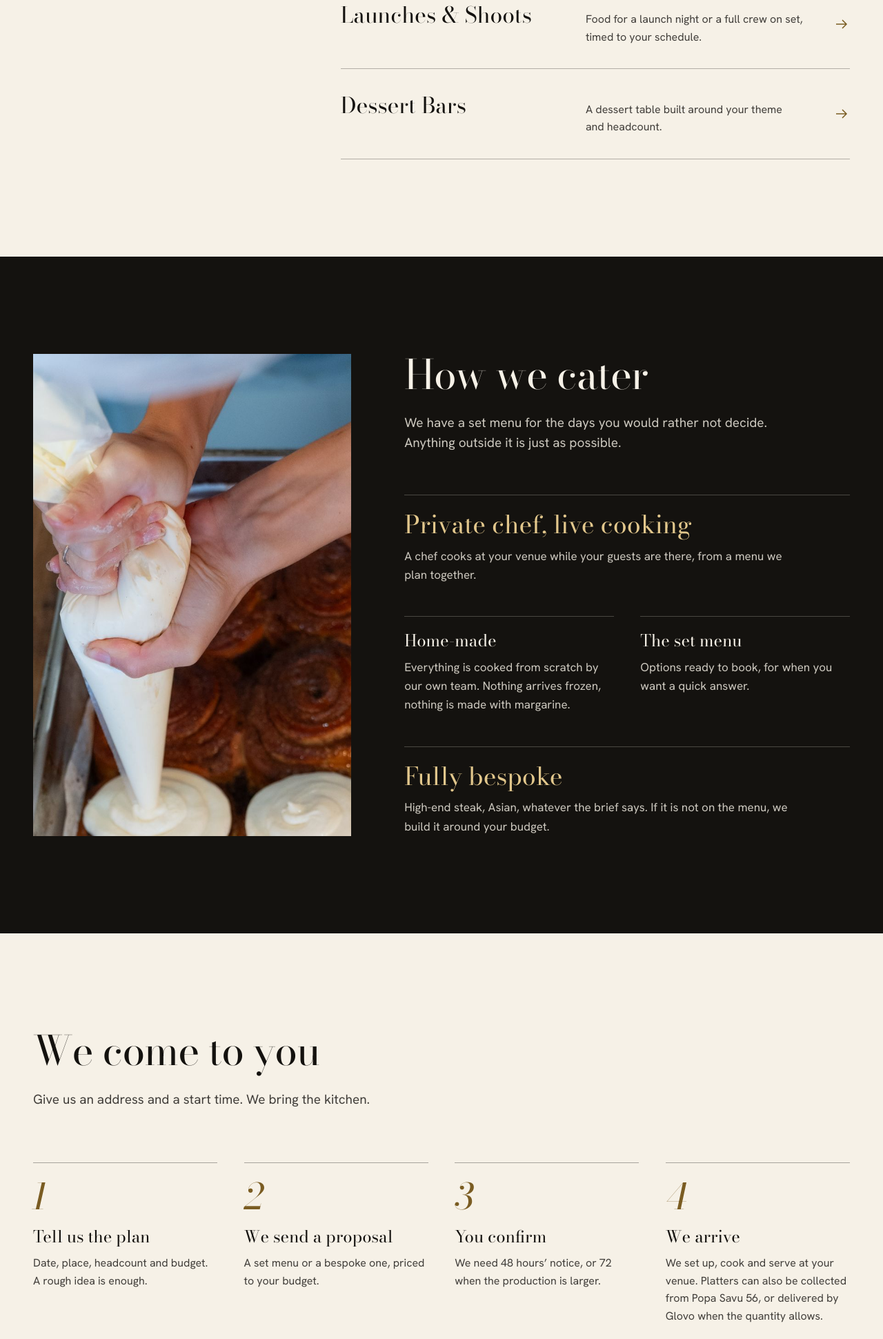
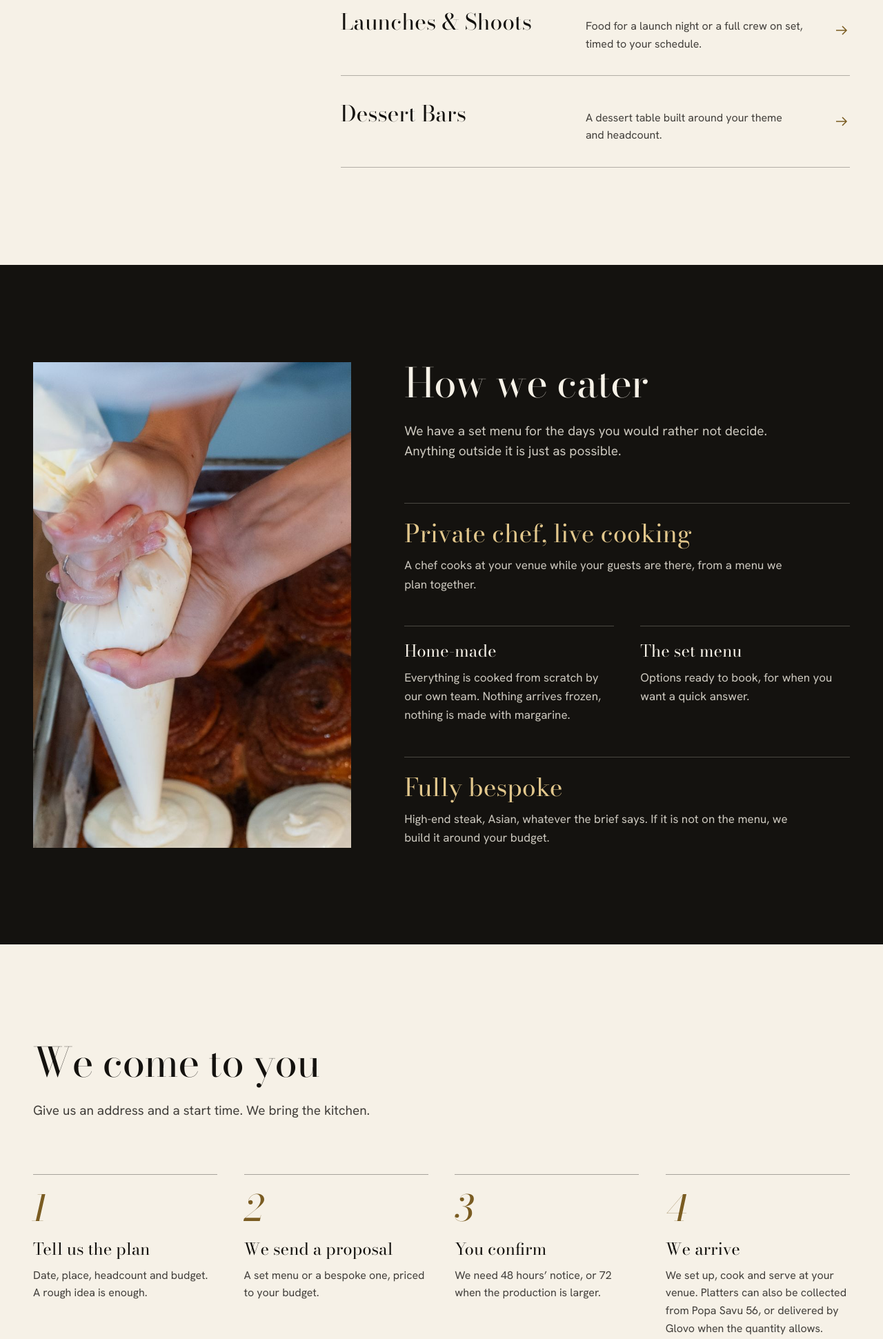
Before and after one commit to MariusRaduAI/Rotar-Atelier-Landing, a plain HTML site: page index.html in a window 1280 px wide. Shown: the part 1495-3436 px from the top of the page at 69% size. Drawn offline with nearby package versions, Linux system fonts and the light colour scheme.

Commit message:
Raise leading on small serif headings to 1.3; record detector exceptions
Small Bodoni headings that can wrap (category names, step and principle
titles, gifts tile) were at 1.2-1.25; now 1.3. Display headings stay tight.

.impeccable/config.json records three narrow exceptions for index.html
(cramped-padding, clipped-overflow-container, cream-palette), each with
its reason. cramped-padding is file-wide because the tool offers no
narrower form; it will also hide a genuine occurrence in that file.

Co-Authored-By: Claude Sonnet 5 <noreply@anthropic.com>

```diff
--- a/styles.css
+++ b/styles.css
@@ -218,7 +218,7 @@ p{ text-wrap: pretty; }
   padding-block: clamp(22px, 2.6vw, 34px);
   border-bottom: 1px solid rgba(20,18,15,.3);
 }
-.cater-name{ font-family: var(--display); font-size: clamp(1.5rem, 2.5vw, 2.125rem); line-height: 1.2; transition: color .25s; }
+.cater-name{ font-family: var(--display); font-size: clamp(1.5rem, 2.5vw, 2.125rem); line-height: 1.3; transition: color .25s; }
 .cater-desc{ font-size: 1rem; color: rgba(20,18,15,.8); }
 .cater-go{ width: 24px; height: 24px; justify-self: end; align-self: center; color: var(--gold-ink); transition: transform .3s var(--ease); }
 .cater-row:hover .cater-name{ color: var(--gold-ink); }
@@ -238,7 +238,7 @@ p{ text-wrap: pretty; }
 }
 .principle{ border-top: 1px solid rgba(246,241,231,.24); padding-top: 20px; }
 .principle-major{ grid-column: 1 / -1; }
-.principle h3{ font-family: var(--display); font-size: 1.5rem; line-height: 1.25; margin-bottom: 10px; }
+.principle h3{ font-family: var(--display); font-size: 1.5rem; line-height: 1.3; margin-bottom: 10px; }
 .principle-major h3{ font-size: clamp(1.75rem, 2.8vw, 2.375rem); color: var(--gold-light); }
 .principle p{ color: rgba(246,241,231,.82); max-width: 36rem; }
 
@@ -253,7 +253,7 @@ p{ text-wrap: pretty; }
   font-family: var(--display); font-style: italic; font-size: 3.25rem; line-height: 1;
   color: var(--gold-ink);
 }
-.step h3{ font-family: var(--display); font-size: 1.5rem; line-height: 1.25; margin-bottom: 10px; }
+.step h3{ font-family: var(--display); font-size: 1.5rem; line-height: 1.3; margin-bottom: 10px; }
 .step p{ color: rgba(20,18,15,.8); font-size: 1rem; }
 
 /* ---------- calm service ---------- */
@@ -292,7 +292,7 @@ p{ text-wrap: pretty; }
   padding: clamp(22px, 2.4vw, 32px);
   background: var(--gold); color: var(--black);
 }
-.tile-gift h3{ font-family: var(--display); font-size: clamp(1.375rem, 2vw, 1.75rem); line-height: 1.2; }
+.tile-gift h3{ font-family: var(--display); font-size: clamp(1.375rem, 2vw, 1.75rem); line-height: 1.3; }
 .tile-gift p{ margin-top: 10px; font-size: .9375rem; line-height: 1.5; }
 .link-arrow{ display: inline-flex; align-items: center; gap: 10px; font-size: .8125rem; font-weight: 600; letter-spacing: .1em; text-transform: uppercase; }
 .link-arrow svg{ width: 20px; height: 20px; transition: transform .3s var(--ease); }
```
Also changed, not shown: .impeccable/config.json (added).
